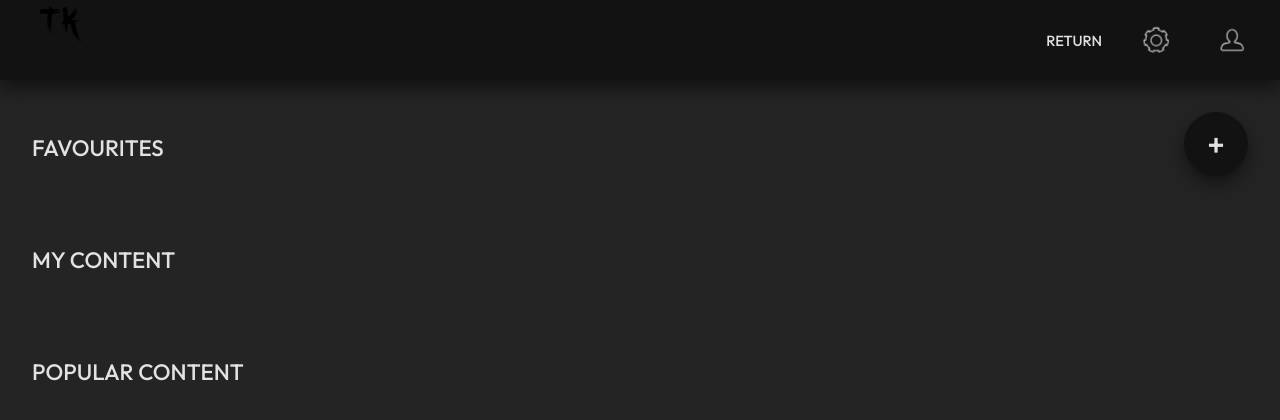
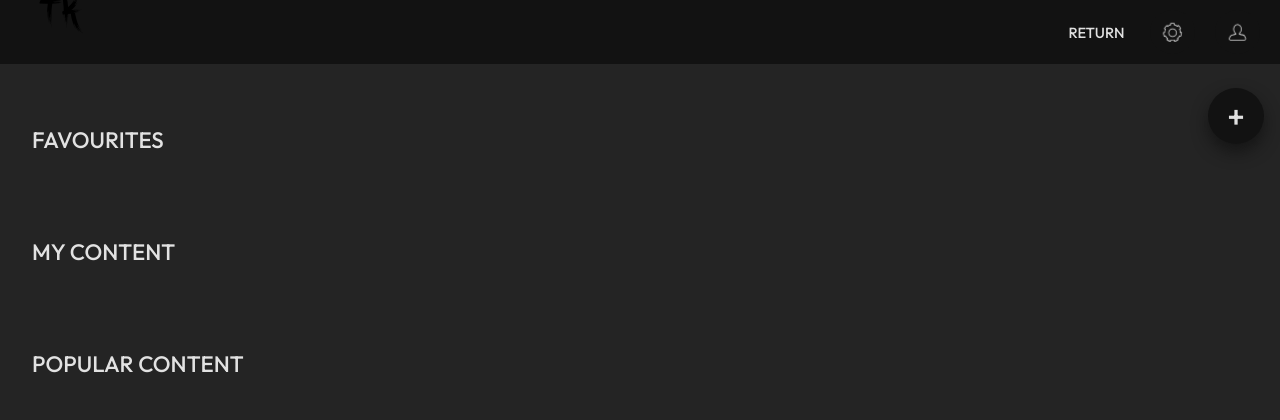
Before and after one commit to Xannicc/Character-Learner-React, a React (Vite) app: page / in a window 1280 px wide. Both pictures are taken after a click on the button "CONTENT". Shown: the top 420 px of the page. Built offline with nearby package versions, Linux system fonts and the light colour scheme.

Commit message:
Major changes to layout and sizing of elements for a better user experience. Minor changes to animation smoothness.

```diff
--- a/src/components/ContentObject.tsx
+++ b/src/components/ContentObject.tsx
@@ -7,8 +7,8 @@ import thumbIcon from "../assets/thumb-icon.svg?react";
 const ObjectContainer = styled.div<{ selected: boolean }>`
     display: flex;
     flex-direction: column;
-    width: 18rem;
-    height: 12rem;
+    width: 16rem;
+    height: 11rem;
     border-radius: 2rem;
     margin: 1.5rem;
     background-color: ${({ theme, selected }) => selected ? theme.shadow.accent[70] : theme.color.third};
@@ -26,8 +26,7 @@ const ObjectContainer = styled.div<{ selected: boolean }>`
 `
 
 const ObjectButtonContainer = styled.div`
-    margin-top: 3.5rem;
-    bottom: 0;
+    margin-top: 3rem;
     width: 100%;
 `
 
--- a/src/components/Logo.tsx
+++ b/src/components/Logo.tsx
@@ -4,12 +4,12 @@ import "../index.css"
 const LogoButton = styled.button`
     position: absolute;
     border: none;
-    background-color: ${({ theme }) => theme.color.third};
+    background-color: rgba(0,0,0,0);
     left: clamp(1em, 2%, 2em);
     font-size: 170%;
     line-height: 0;
     font-family: "onsen-japan";
-    padding-top: 0.5em;
+    padding-top: 0.35em;
     transition: all 0.2s ease-in-out;
     width: 4rem;
     aspect-ratio: 1;
--- a/src/components/NavBar.tsx
+++ b/src/components/NavBar.tsx
@@ -12,11 +12,10 @@ const NavContainer = styled.div`
     flex-direction: row-reverse;
     place-items: center;
     width: 100vw;
-    height: 5rem;
+    height: 4rem;
     top: 0;
     left: 0;
     background-color: ${({ theme }) => theme.color.third};
-    box-shadow: 0 0.5rem 1rem ${({ theme }) => theme.color.third};
 `
 
 function NavBar() {
--- a/src/components/Question.tsx
+++ b/src/components/Question.tsx
@@ -11,30 +11,30 @@ const CardContainer = styled.section`
     place-items: center;
     justify-content: center;
     width: 100vw;
-    margin-top: 10em;
-    height: 50vh;
-    background-color: yellow;
+    margin-top: calc(4em + 4rem);
+    min-height: max(60vh, 30em);
 
     @media (max-width: 768px) {
-        margin-top: 0;
+        margin-top: calc(4em + 4rem);
     }
 `;
 
 const QuestionContainer = styled(motion.div)`
     position: absolute;
     display: flex;
-    width: min(70vw, 60em);
-    height: 50vh;
+    aspect-ratio: 4 / 3;
+    height: max(60vh, 30em);
     place-items: center;
     justify-content: center;
     background-color: ${({ theme }) => theme.color.third};
-    border-radius: 2em;
+    border-radius: max(2em, 2vh);
     box-shadow: 0 0.5rem 1.5rem ${({ theme }) => theme.shadow.third[80]};
     z-index: 1;
 
     .question-text {
         color: ${({ theme }) => theme.color.text};
-        font-size: clamp(2rem, max(6vw, 4vh), 10rem);
+        /* font-size: clamp(2rem, max(6vw, 4vh), 10rem); */
+        font-size: max(min(8rem, max(6vw, 4vh)), 2rem);
         text-align: center;
         width: fit-content;
         max-width: 90%;
@@ -94,12 +94,14 @@ function Question({ content, index, sessionIndexes, triggerAnimation, setTrigger
                 style={{ zIndex: 2 }}
                 onAnimationComplete={() => {
                     if (isCardVisible) {
-                        if (animationDirection === "right") {
-                            index !== undefined ? setTopCardText(content[sessionIndexes[index + 1]].Kanji) : setTopCardText("");
-                        }
-                        toggleIsCardVisible();
-                        onAnimationComplete();
-
+                        const animationDuration = animationDirection === "left" ? 0 : 300;
+                        setTimeout(() => {
+                            if (animationDirection === "right") {
+                                index !== undefined ? setTopCardText(content[sessionIndexes[index + 1]].Kanji) : setTopCardText("");
+                            }
+                            toggleIsCardVisible();
+                            onAnimationComplete();
+                        }, animationDuration);
                     }
                 }}
                 onAnimationStart={() => {
--- a/src/components/TextInput.tsx
+++ b/src/components/TextInput.tsx
@@ -3,7 +3,7 @@ import { useEffect, useState } from "react";
 
 const InputBox = styled.input`
     height: 4rem;
-    max-width: calc(70vw - 0.6em);
+    max-width: calc(60vw - 0.6em);
     font-size: 3rem;
     border-radius: 0.5em;
     border: 0;
--- a/src/pages/ContentPage.tsx
+++ b/src/pages/ContentPage.tsx
@@ -8,7 +8,7 @@ import { ContentType, useGlobalContext } from "../components/GlobalProvider";
 const ContentContainer = styled.div`
     position: absolute;
     width: 100%;
-    top: 5rem;
+    top: 4.5em;
     display: flex;
     flex-direction: column;
     align-items: left;
@@ -18,26 +18,40 @@ const ContentContainer = styled.div`
 const FileInputContainer = styled.div`
     position: absolute;
     display: flex;
-    height: 4rem;
-    width: 4rem;
+    height: 3.5em;
+    width: 3.5em;
     border-radius: 50%;
     background-color: ${({ theme }) => theme.color.third};
     align-items: center;
     justify-content: center;
-    right: 2rem;
-    top: 2rem;
+    right: 1em;
+    top: 1em;
     transition: all 0.2s ease-in-out;
-    font-size: 2rem;
     box-shadow: 0 0.5rem 1rem ${({ theme }) => theme.shadow.third[80]};
 
+    span {
+        aspect-ratio: 1;
+        height: 2em;
+        width: 2em;
+        border-radius: 50%;
+        display: flex;
+        align-items: center;
+        justify-content: center;
+        font-size: 2rem;
+        transition: all 0.2s ease-in-out;
+    }
+
+    span:hover {
+        font-size: 2.5rem;
+    }
+
     &:hover {
-        font-size: 2.5rem;
         background-color: ${({ theme }) => theme.shadow.text[15]};
     }
 
     &:active {
         box-shadow: 0 0rem 1rem ${({ theme }) => theme.shadow.third[80]};
-        transform: translateY(0.1em);
+        transform: translateY(0.15em);
     }
 `
 
@@ -83,7 +97,9 @@ function ContentPage({ setCurrentPage }: ContentProps) {
                 <label
                     htmlFor="file-upload"
                 >
-                    +
+                    <span>
+                        +
+                    </span>
                 </label>
                 <HiddenFileInput
                     id="file-upload"
--- a/src/pages/MainPage.tsx
+++ b/src/pages/MainPage.tsx
@@ -10,12 +10,7 @@ const MainContainer = styled.div`
     flex-direction: column;
     align-items: center;
     justify-content: center;
-    height: 100vh;
-    background-color: blue;
-
-    @media (max-width: 768px) {
-        margin-top: max(10%, 6rem);
-    }
+    height: 100%;
 `;
 
 const Answer = styled.h2`
@@ -49,7 +44,11 @@ function MainPage() {
     }, []);
 
     useEffect(() => {
-        if (index !== undefined && inputValue?.toLowerCase() === sessionContent[sessionIndexes[index]]?.English.toLowerCase()) {
+        if (index !== undefined && sessionContent[sessionIndexes[index]]
+            ?.English.toLowerCase().split(";")
+            .map((w: string) => w.trim())
+            .includes(inputValue?.toLowerCase())
+        ) {
             setInputValue("");
             setTriggerAnimation("right");
         }
@@ -89,7 +88,7 @@ function MainPage() {
                         setTriggerAnimation={setTriggerAnimation}
                         onAnimationComplete={handleAnimationComplete}
                     />
-                    <Answer>{showAnswer && index !== undefined ? sessionContent[sessionIndexes[index]].English : ""}</Answer>
+                    <Answer>{showAnswer && index !== undefined ? sessionContent[sessionIndexes[index]].English + "  " + sessionContent[sessionIndexes[index]].Kana : ""}</Answer>
                     <TextInput
                         inputValue={inputValue}
                         setInputValue={setInputValue}
```
